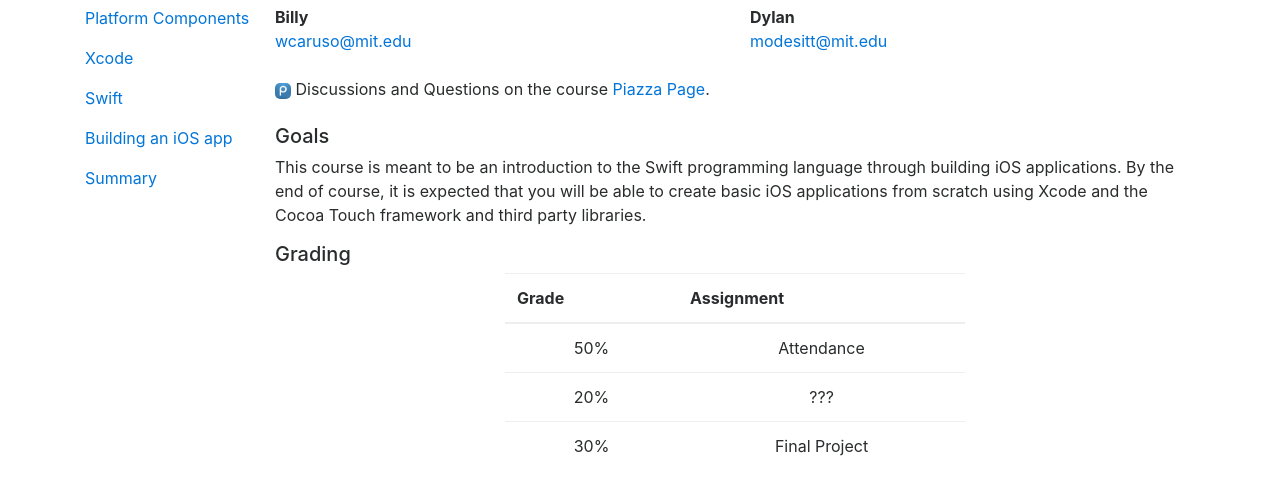
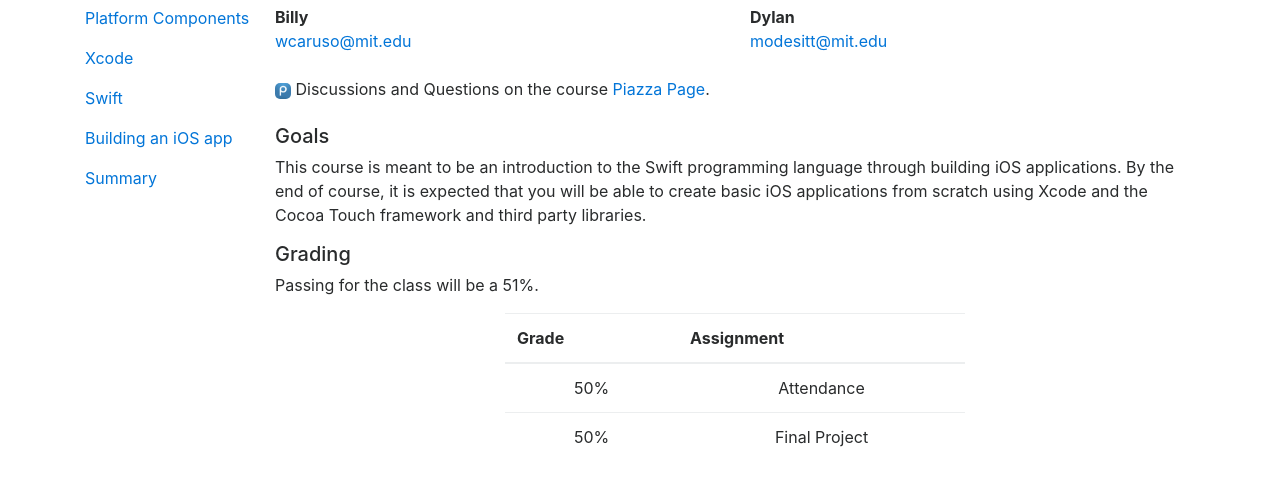
Before and after one commit to DylanModesitt/6s183-Website, a plain HTML site: page lecture-1.html in a window 1280 px wide. Shown: the part 209-691 px from the top of the page. Drawn offline with nearby package versions, Linux system fonts and the light colour scheme.

Commit message:
grading a

```diff
--- a/lecture-1.html
+++ b/lecture-1.html
@@ -78,6 +78,8 @@
               <h5>Grading</h5>
               <div class="row">
                   <div class="col-sm-12">
+                      <p>Passing for the class will be a 51%.</p>
+
                       <table class="table text-center" style=" width: 50%;margin: 0px auto;float: none;">
                           <thead>
                           <tr>
@@ -91,11 +93,7 @@
                               <td>Attendance</td>
                           </tr>
                           <tr>
-                              <td>20%</td>
-                              <td>???</td>
-                          </tr>
-                          <tr>
-                              <td>30%</td>
+                              <td>50%</td>
                               <td>Final Project</td>
                           </tr>
                           </tbody>
```
